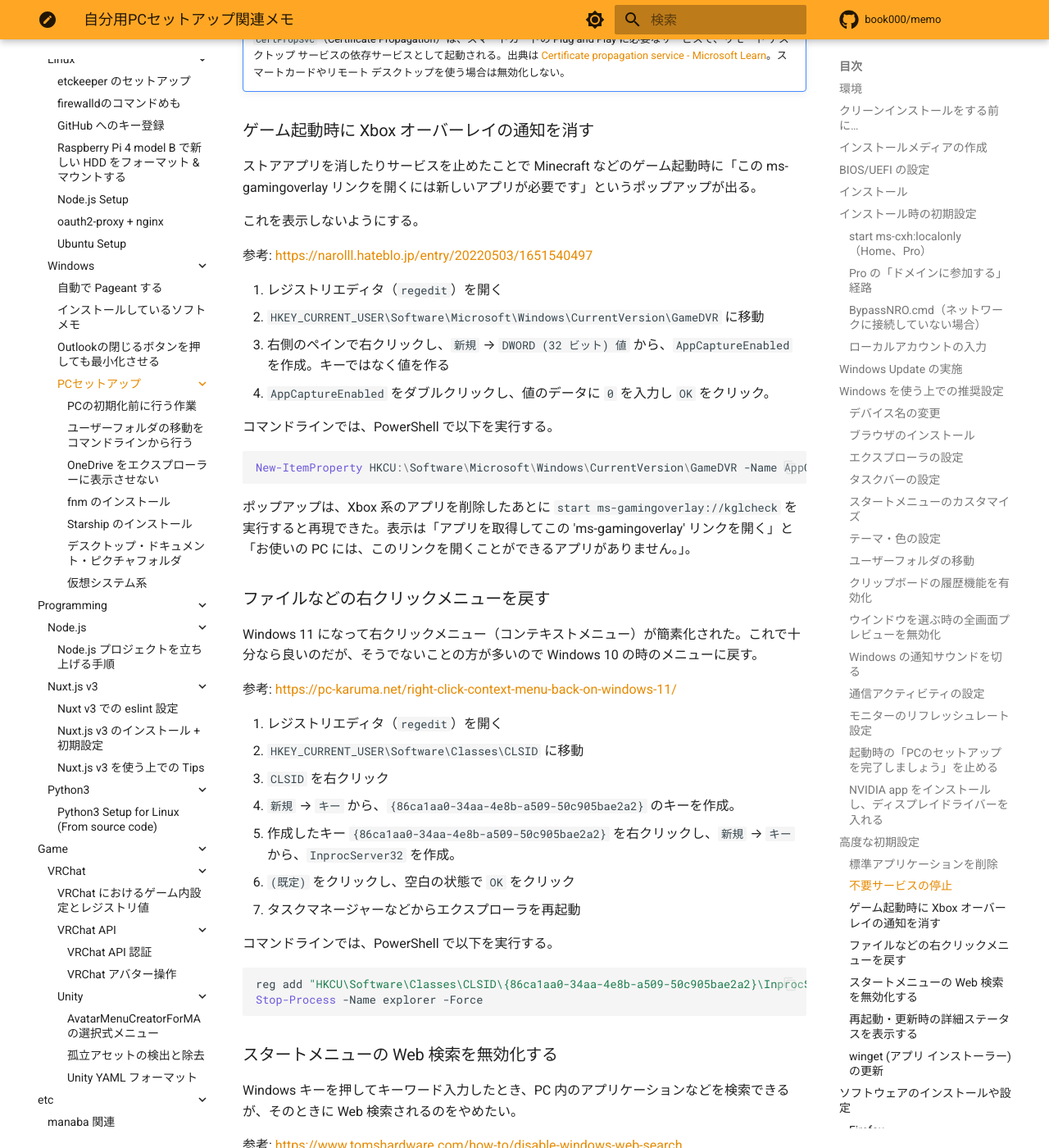
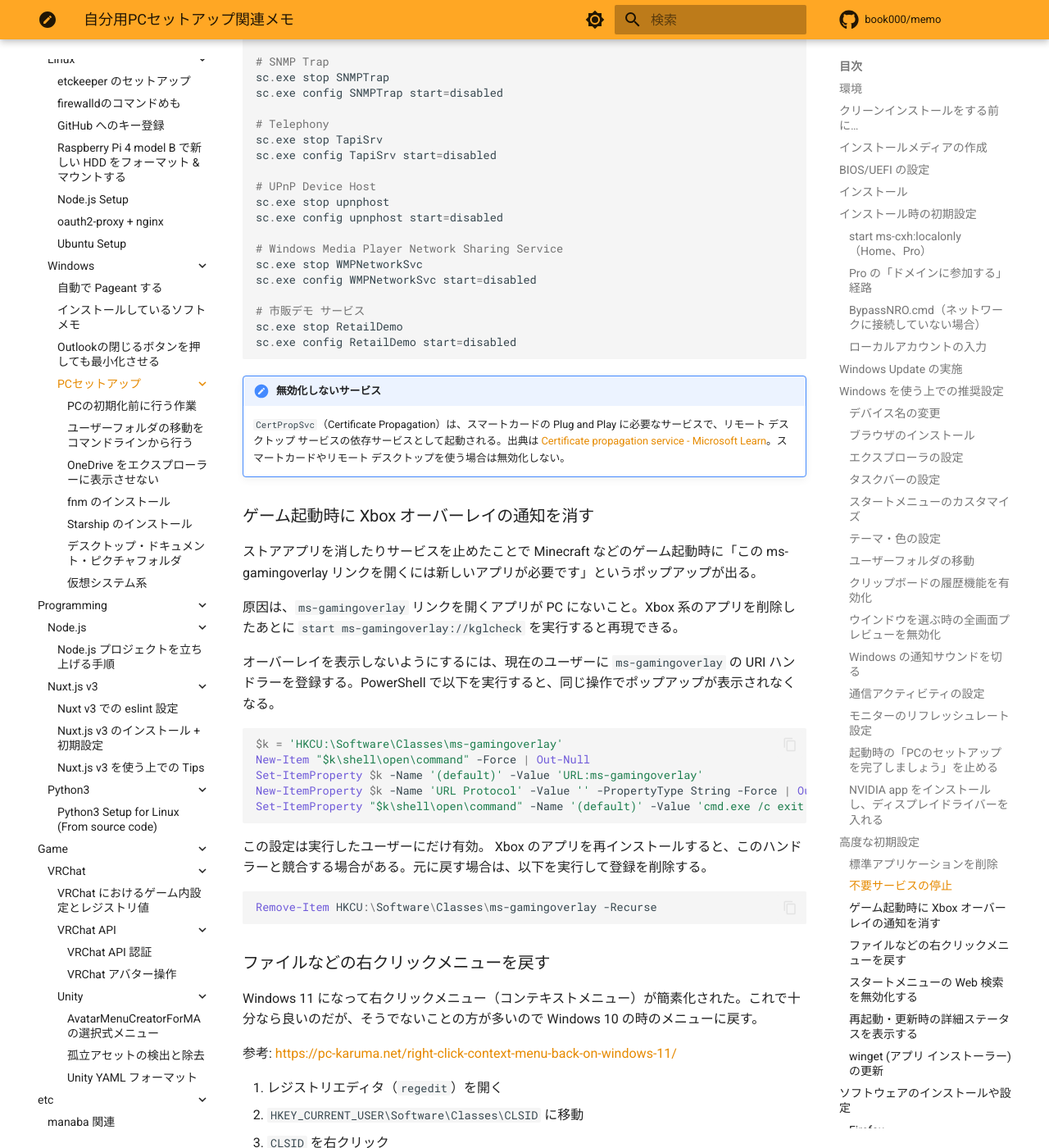
Before and after one commit to book000/memo, an MkDocs documentation site: the page built from docs/os/windows/setup/index.md, in a window 1280 px wide and 1400 px high, scrolled down 27339 px. Shown: the whole window at 82% size. Built offline with MkDocs 1.6.1 and Material for MkDocs 9.7.7, drawn with Linux system fonts in a browser that asks for light colours; comment, search, counter and statistics services are not loaded; some of the changed text lies outside the part shown.

Commit message:
docs: Windows 11 セットアップメモの Appx・GameDVR・スタート設定を修正 (#877)
* docs: Windows セットアップメモの Appx・GameDVR・スタート設定を実機検証にもとづいて修正 (#876)

Co-Authored-By: Claude Sonnet 5.5 <noreply@anthropic.com>

* docs: レビュー指摘にもとづき Appx と GameDVR の記述を整理 (#876)

Co-Authored-By: Claude Sonnet 5.5 <noreply@anthropic.com>

* docs: Remove-AppxProvisionedPackage 後に新規ユーザーへ入らないことを実機で確認 (#876)

Co-Authored-By: Claude Sonnet 5.5 <noreply@anthropic.com>

---------

Co-authored-by: Claude Sonnet 5.5 <noreply@anthropic.com>

````diff
--- a/docs/os/windows/setup/index.md
+++ b/docs/os/windows/setup/index.md
@@ -331,7 +331,11 @@ Set-ItemProperty HKCU:\Software\Microsoft\Windows\CurrentVersion\Start ShowFrequ
 
 次の項目も、`HKCU:\Software\Microsoft\Windows\CurrentVersion\Start` の値で切り替えられる（既定では値が存在せず、オン扱い）。
 
-以下の `$start` は `'HKCU:\Software\Microsoft\Windows\CurrentVersion\Start'`。
+以下の表のコマンドは `$start` を使うので、先に定義しておく。
+
+```powershell
+$start = 'HKCU:\Software\Microsoft\Windows\CurrentVersion\Start'
+```
 
 | 設定アプリの項目 | コマンド（PowerShell） |
 |---|---|
@@ -547,11 +551,23 @@ Get-AppxPackage Microsoft.PowerAutomateDesktop | Remove-AppxPackage            #
 Get-AppxPackage Microsoft.Windows.DevHome | Remove-AppxPackage                 # Dev Home
 ```
 
-`Remove-AppxPackage` は、実行したユーザーからアプリを削除するだけで、新しく作るユーザーには再び入る。すべてのユーザーから消してプロビジョニングも外す場合は、**管理者権限で** `-AllUsers` をつける。
+`Remove-AppxPackage` は、実行したユーザーからアプリを削除するだけで、他のユーザーと新しく作るユーザーには残る。
+既存のすべてのユーザーから消す場合は、**管理者権限で** `-AllUsers` をつける。バンドルのパッケージは、`Get-AppxPackage -AllUsers -PackageTypeFilter Bundle <名前>` のように `-PackageTypeFilter Bundle` を指定して、親のバンドルを対象にする。
 
 ```powershell
 Get-AppxPackage -AllUsers Microsoft.Todos | Remove-AppxPackage -AllUsers
 ```
+
+新しく作るユーザーに入らないようにする場合は、プロビジョニング済みパッケージを **管理者権限で** `Remove-AppxProvisionedPackage` で外す。既存のユーザーからは削除されない。該当するパッケージがなければ何も実行されない。
+
+```powershell
+$name = 'Microsoft.Todos'
+Get-AppxProvisionedPackage -Online | Where-Object DisplayName -eq $name | Remove-AppxProvisionedPackage -Online
+```
+
+Windows 11 Home 26300.9457 の `Microsoft.Todos` では、`-AllUsers` を付けた `Remove-AppxPackage` の実行後に、プロビジョニング済みの一覧からも消え、新しく作ったユーザーにも入らなかった。
+これは 1 つのパッケージ、1 つのビルドでの結果で、公式ドキュメントはプロビジョニング解除を保証していない。`Remove-AppxProvisionedPackage` で `Microsoft.Todos` のプロビジョニングだけを外した場合も、新しく作ったユーザーには `Microsoft.Todos` が入らず、外していない `Microsoft.BingNews` は入った。
+参考: [Remove-AppxPackage](https://learn.microsoft.com/en-us/powershell/module/appx/remove-appxpackage)、[Remove-AppxProvisionedPackage](https://learn.microsoft.com/en-us/powershell/module/dism/remove-appxprovisionedpackage)。
 
 削除したアプリは Microsoft Store から再インストールできる。`winget install -e --id <ID> --source msstore` で入れ直せる。Solitaire は `winget` では `No package found matching input criteria.` になるので、Store のページから入れる。Dev Home は `winget search` で見つからない。
 
@@ -666,22 +682,24 @@ sc.exe config RetailDemo start=disabled
 <!-- textlint-disable preset-ja-technical-writing/no-mix-dearu-desumasu -->
 ストアアプリを消したりサービスを止めたことで Minecraft などのゲーム起動時に「この ms-gamingoverlay リンクを開くには新しいアプリが必要です」というポップアップが出る。
 <!-- textlint-enable preset-ja-technical-writing/no-mix-dearu-desumasu -->
-これを表示しないようにする。
+原因は、`ms-gamingoverlay` リンクを開くアプリが PC にないこと。Xbox 系のアプリを削除したあとに `start ms-gamingoverlay://kglcheck` を実行すると再現できる。
 
-参考: https://narolll.hateblo.jp/entry/20220503/1651540497
-
-1. レジストリエディタ（`regedit`）を開く
-2. `HKEY_CURRENT_USER\Software\Microsoft\Windows\CurrentVersion\GameDVR` に移動
-3. 右側のペインで右クリックし、`新規` → `DWORD (32 ビット) 値` から、`AppCaptureEnabled` を作成。キーではなく値を作る
-4. `AppCaptureEnabled` をダブルクリックし、値のデータに `0` を入力し `OK` をクリック。
-
-コマンドラインでは、PowerShell で以下を実行する。
+オーバーレイを表示しないようにするには、現在のユーザーに `ms-gamingoverlay` の URI ハンドラーを登録する。PowerShell で以下を実行すると、同じ操作でポップアップが表示されなくなる。
 
 ```powershell
-New-ItemProperty HKCU:\Software\Microsoft\Windows\CurrentVersion\GameDVR -Name AppCaptureEnabled -PropertyType DWord -Value 0 -Force
+$k = 'HKCU:\Software\Classes\ms-gamingoverlay'
+New-Item "$k\shell\open\command" -Force | Out-Null
+Set-ItemProperty $k -Name '(default)' -Value 'URL:ms-gamingoverlay'
+New-ItemProperty $k -Name 'URL Protocol' -Value '' -PropertyType String -Force | Out-Null
+Set-ItemProperty "$k\shell\open\command" -Name '(default)' -Value 'cmd.exe /c exit'
 ```
 
-ポップアップは、Xbox 系のアプリを削除したあとに `start ms-gamingoverlay://kglcheck` を実行すると再現できた。表示は「アプリを取得してこの 'ms-gamingoverlay' リンクを開く」と「お使いの PC には、このリンクを開くことができるアプリがありません。」。
+この設定は実行したユーザーにだけ有効。
+Xbox のアプリを再インストールすると、このハンドラーと競合する場合がある。元に戻す場合は、以下を実行して登録を削除する。
+
+```powershell
+Remove-Item HKCU:\Software\Classes\ms-gamingoverlay -Recurse
+```
 
 ### ファイルなどの右クリックメニューを戻す
 
````
